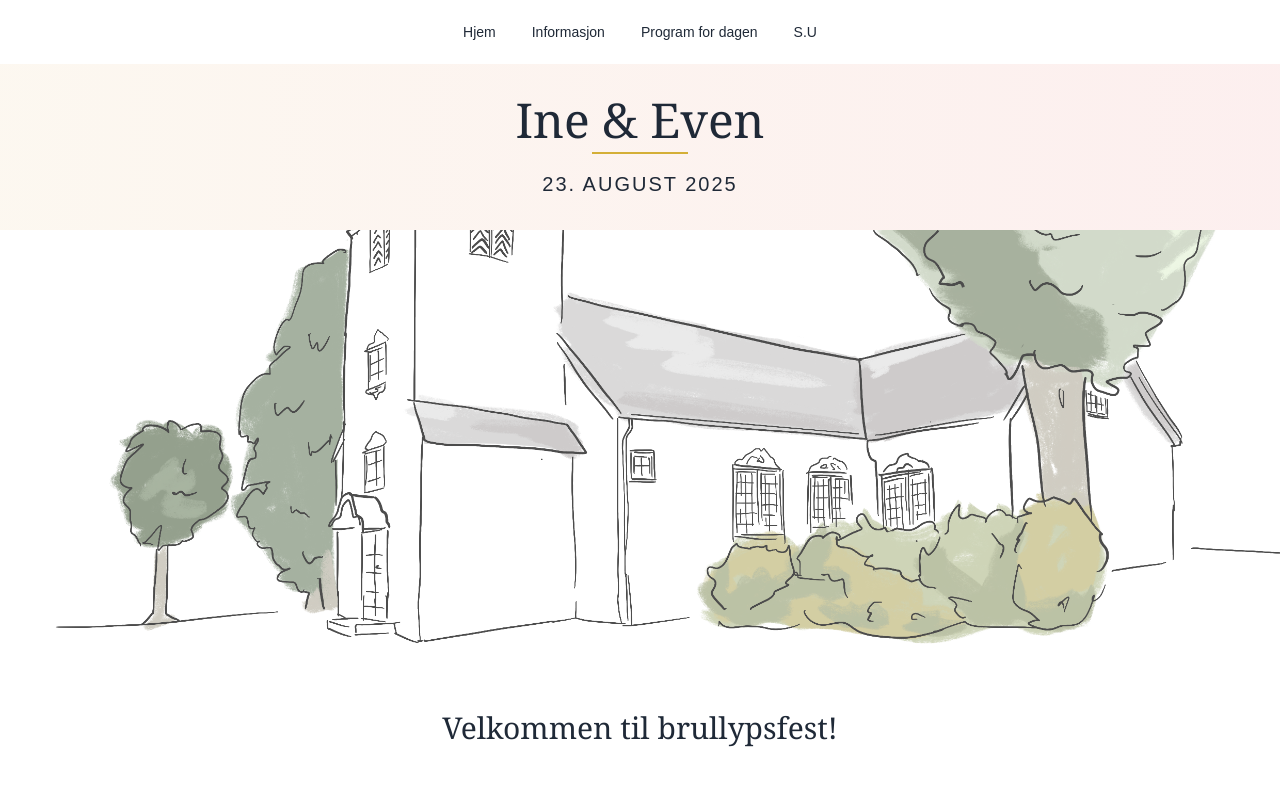
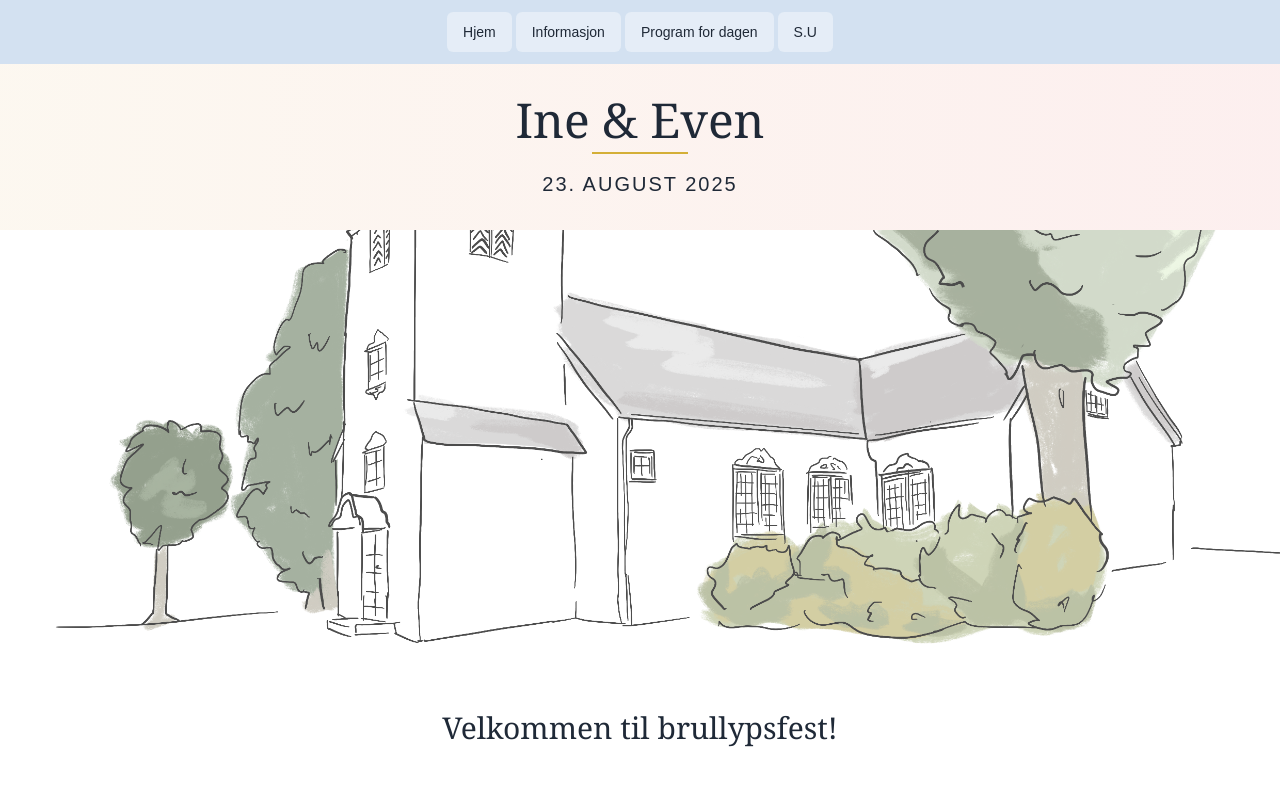
Before and after one commit to SigurdBlakkestad/wedding, a Next.js app: page / in a window 1280 px wide. Shown: the top 800 px of the page. Built offline with nearby package versions, Linux system fonts and the light colour scheme.

Commit message:
feat: change color on navbar

```diff
--- a/src/components/ui/navigation-menu.jsx
+++ b/src/components/ui/navigation-menu.jsx
@@ -9,7 +9,7 @@ const NavigationMenu = React.forwardRef(({ className, children, ...props }, ref)
   <NavigationMenuPrimitive.Root
     ref={ref}
     className={cn(
-      "relative z-10 flex flex-1 items-center justify-center sticky inset-x-0 top-0 z-[100] h-16 w-full bg-white/30 backdrop-blur-lg transition-all",
+      "relative z-10 flex flex-1 items-center justify-center sticky inset-x-0 top-0 z-[100] h-16 w-full bg-[#A8C3E3]/50 backdrop-blur-lg transition-all",
       className
     )}
     {...props}>
```
